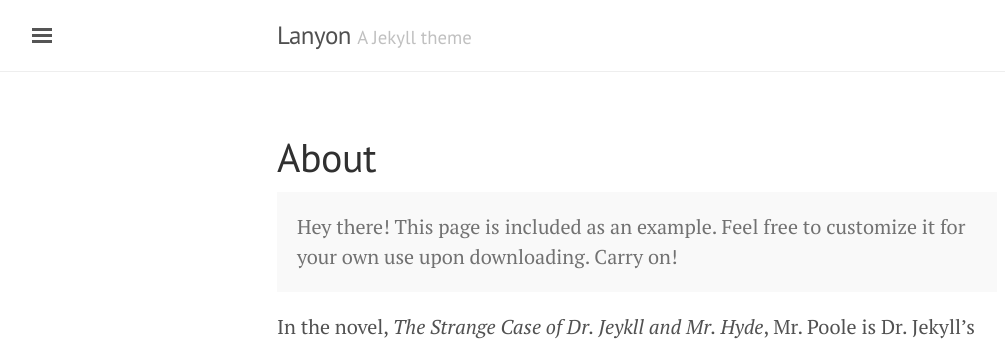
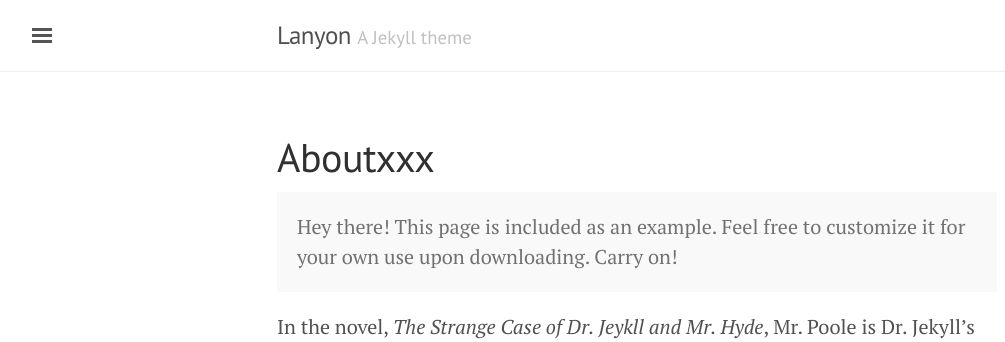
Before and after one commit to ghSites/san-set, a Jekyll site: the page built from about.md, in a window 1280 px wide. Shown: the top 342 px of the page, without its empty margins (3-1008 px from the left). Built offline with Jekyll 4.4.1, drawn with Linux system fonts in a browser that asks for light colours.

Commit message:
Updated about.md

```diff
--- a/about.md
+++ b/about.md
@@ -1,6 +1,7 @@
 ---
 layout: page
-title: About
+title: Aboutxxx
+published: true
 ---
 
 <p class="message">
```
